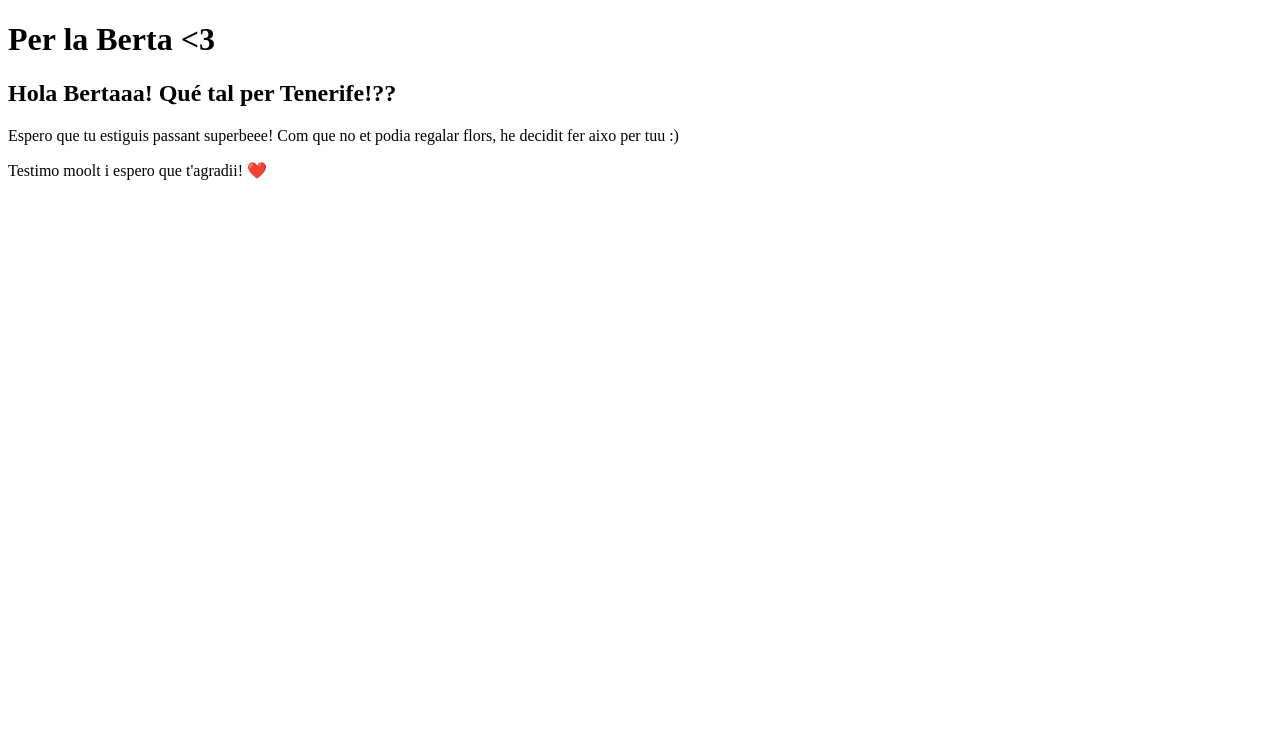
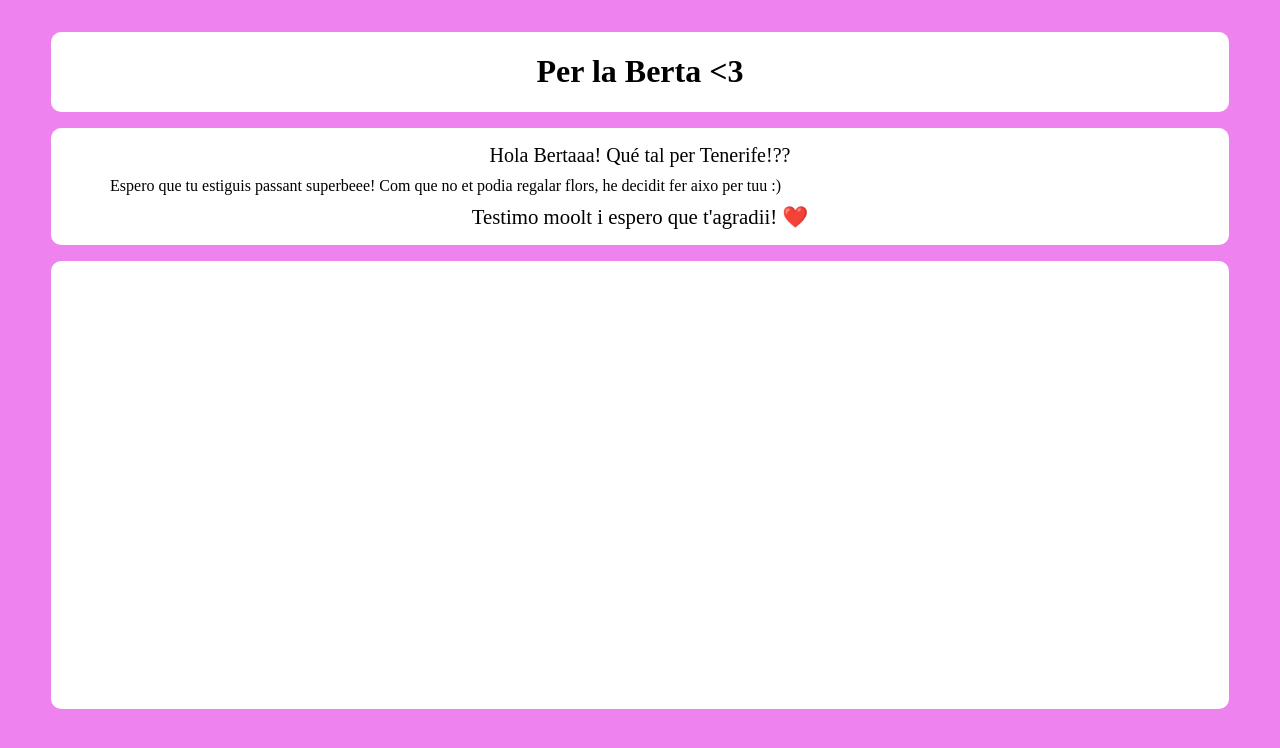
Before and after one commit to oriolgfarssac/Flower, a plain HTML site: page index.html in a window 1280 px wide. Drawn offline with Linux system fonts and the light colour scheme; the site is published under a folder, as on GitHub Pages, so addresses that start at the root find nothing.

Commit message:
ultim canvi

```diff
--- a/index.html
+++ b/index.html
@@ -4,7 +4,7 @@
   <meta charset="UTF-8">
   <meta name="viewport" content="width=device-width, initial-scale=1.0">
   <title>Floor</title>
-  <link href="/style.css" rel="stylesheet">
+  <link href="style.css" rel="stylesheet">
 </head>
 <body>
   <div class="main">
@@ -37,6 +37,5 @@
   </div>
 
 </div>
-  <script type="text/javascript" src="/main.js"></script>
 </body>
 </html>
```
